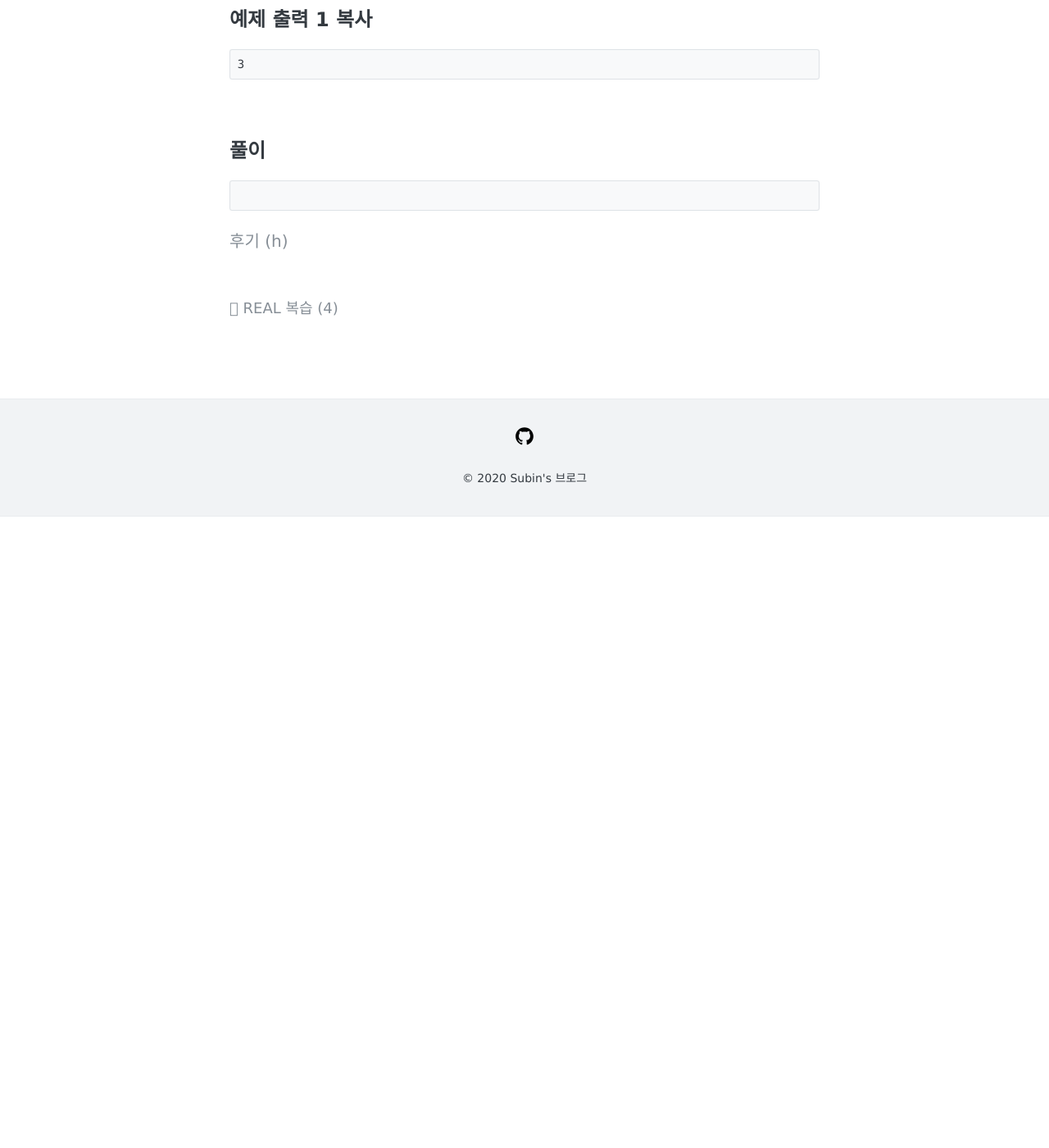
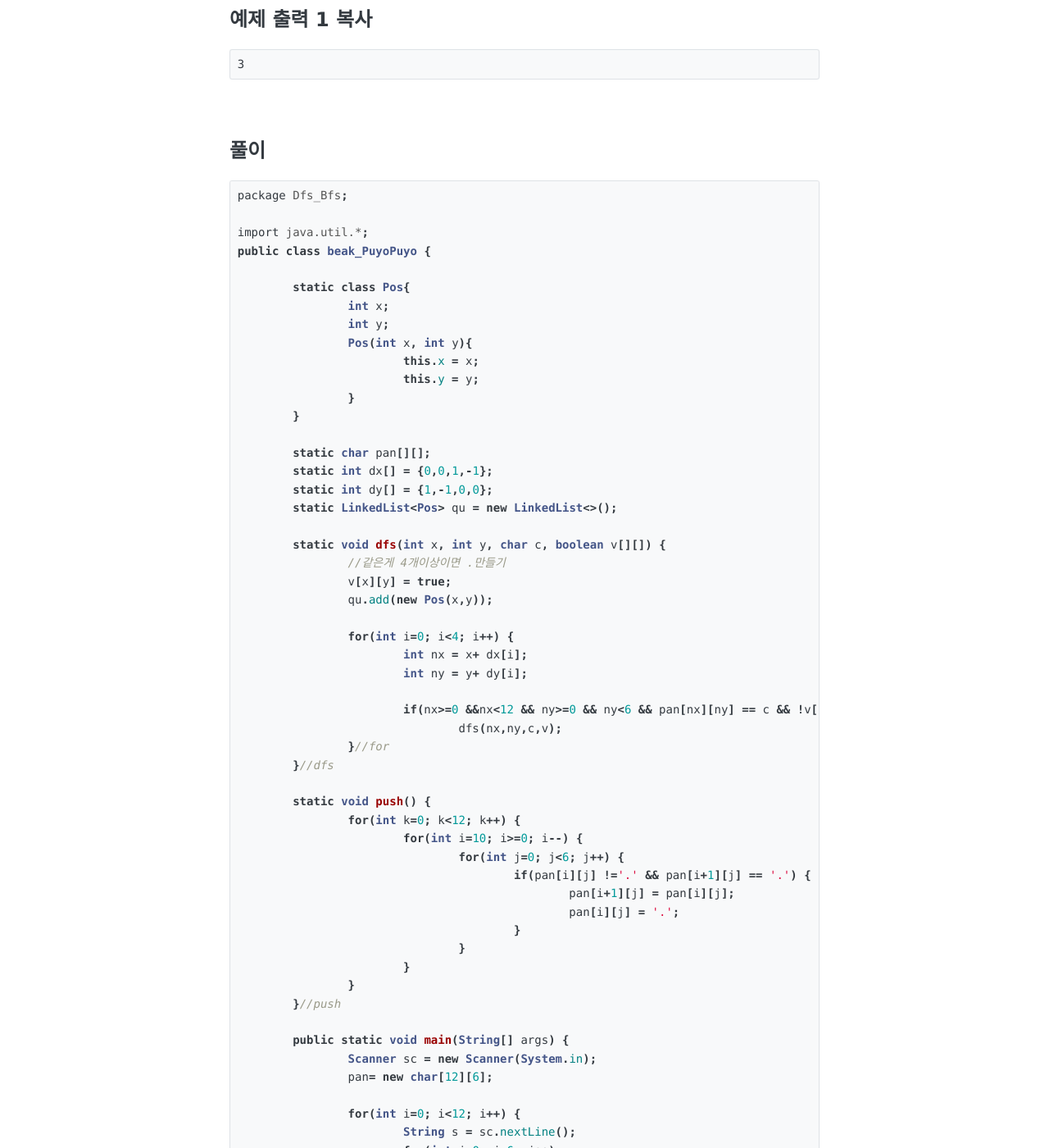
Before and after one commit to Parksuu/Parksuu.github.io, a Jekyll site: the page built from _posts/2020-04-28-165-[백준]-뿌요뿌요-(java).md, in a window 1280 px wide and 1400 px high, scrolled down 1707 px. Shown: the whole window at 82% size. Built offline with Jekyll 4.4.1, drawn with Linux system fonts in a browser that asks for light colours; comment, search, counter and statistics services are not loaded; before the commit the page ends 2337 px from its top, so only the background shows below that; some of the changed text lies outside the part shown.

Commit message:
뿌요뿌요 완성

````diff
--- a/_posts/2020-04-28-165-[백준]-뿌요뿌요-(java).md
+++ b/_posts/2020-04-28-165-[백준]-뿌요뿌요-(java).md
@@ -74,7 +74,132 @@
 ## 풀이
 
 ```java
+package Dfs_Bfs;
+
+import java.util.*;
+public class beak_PuyoPuyo {
+
+	static class Pos{
+		int x;
+		int y;
+		Pos(int x, int y){
+			this.x = x;
+			this.y = y;
+		}
+	}
+
+	static char pan[][];
+	static int dx[] = {0,0,1,-1};
+	static int dy[] = {1,-1,0,0};
+	static LinkedList<Pos> qu = new LinkedList<>();
+
+	static void dfs(int x, int y, char c, boolean v[][]) {
+		//같은게 4개이상이면 .만들기
+		v[x][y] = true;
+		qu.add(new Pos(x,y));
+
+		for(int i=0; i<4; i++) {
+			int nx = x+ dx[i];
+			int ny = y+ dy[i];
+
+			if(nx>=0 &&nx<12 && ny>=0 && ny<6 && pan[nx][ny] == c && !v[nx][ny])
+				dfs(nx,ny,c,v);
+		}//for
+	}//dfs
+
+	static void push() {
+		for(int k=0; k<12; k++) {
+			for(int i=10; i>=0; i--) {
+				for(int j=0; j<6; j++) {
+					if(pan[i][j] !='.' && pan[i+1][j] == '.') {
+						pan[i+1][j] = pan[i][j];
+						pan[i][j] = '.';
+					}
+				}
+			}
+		}
+	}//push
+
+	public static void main(String[] args) {
+		Scanner sc = new Scanner(System.in);
+		pan= new char[12][6];
+
+		for(int i=0; i<12; i++) {
+			String s = sc.nextLine();
+			for(int j=0; j<6; j++)
+				pan[i][j] = s.charAt(j);
+		}//입력
+
+		int serise = 0; // 답
+
+		int k=0;
+		while(k<72) {
+			//네개 이상이 같으면 .만들고 ->serise = 1
+			boolean visited[][] = new boolean[12][6];
+			boolean chk = false;
+
+			for(int i=0; i<12; i++) {
+				for(int j=0; j<6; j++) {
+					if(pan[i][j] !='.') {
+						qu.clear();//초기화하고
+						dfs(i,j, pan[i][j], visited);
+
+						if(qu.size() >=4) {
+							//qu에 있는거 다 빼서 .로 바꿔
+							while(!qu.isEmpty()) {
+								Pos p = qu.poll();
+								pan[p.x][p.y] = '.';
+							}
+							chk = true;
+						}
+					}//if
+				}
+			}//for
+
+			//내가 .가 아니고 && 내 밑이 존재하면서 && 밑이 .라면
+			//끝까지밀기
+			push();
+
+			if(chk == true)
+				serise++;
+
+			k++;
+		}
+
+		System.out.println(serise);
+	}
+}
 
 ```
 
-#### 후기 (h)
+#### 후기 (1h)
+
+오.. 생각보다 빨리풀음<br>
+
+1. 우선 while을 어떻게 돌려줄까 생각하다가 사이즈는 12*6으로 정해져있어서 그거보단 크지않겠다 싶어서 72보다 작을때까지 도는 것으로 해줌 (어차피 4개이상 모여야 터지는거라 더 작은수로 해도되는데 생각이 안나서 그냥 제일 큰 사이즈로 넣어줌)
+
+2. 처음에는 마지막 줄만 돌면서 "." 이 아니면 돌아주려고 했는데
+
+   ```
+   ....BB
+
+   ....BB
+
+   RRRRGG
+
+   GGRRRR
+   ```
+
+   이 예시에서 맨위에 B*4도 한번의 연쇄에서 터트려줘야하기때문에 모든 루트를 다 돌았다
+
+3. 한번 터졌으면 push()함수 들어가서 내릴 수 있는 뿌요는 내려주고
+
+4. 연쇄를 한번 했으면 ++serise해준다
+
+```
+전체적인 틀은
+1. 4개 이상 붙어있다면 다 터트려준다
+2. 터트리고 밑으로 내릴거 있으면 내려준다
+3. 한번이라도 터트렸으면 (+1 연쇄 인 것)
+4. 계속 반복해준다
+```
````
